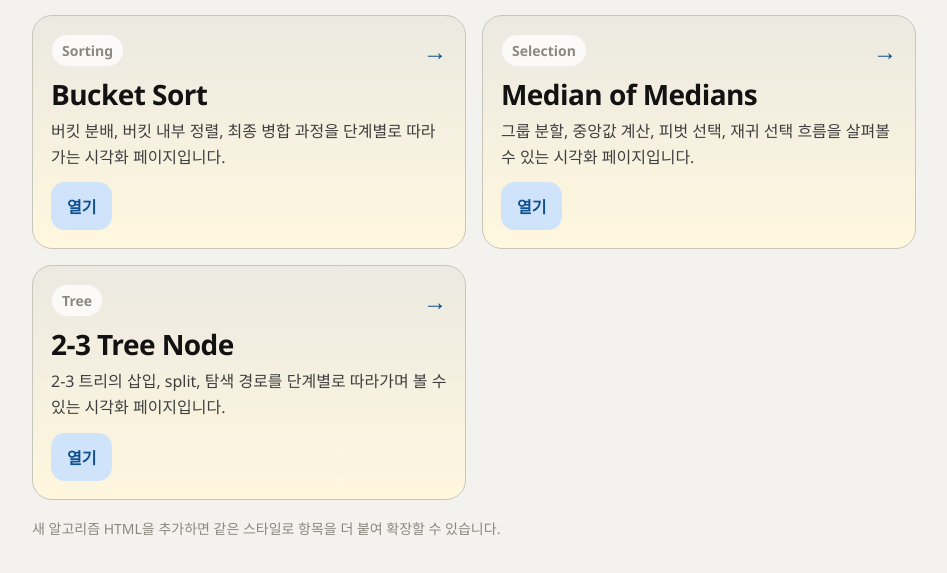
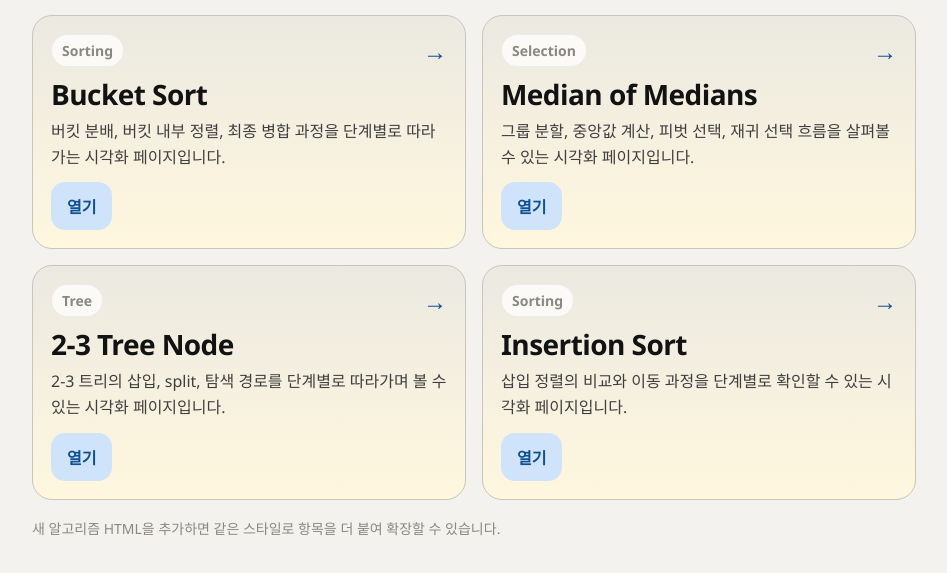
Before and after one commit to hckyeong/hckyeong.github.io, a plain HTML site: page index.html in a window 1280 px wide. Shown: the part 205-778 px from the top of the page, without its empty margins (166-1113 px from the left). Drawn offline with Linux system fonts and the light colour scheme.

Commit message:
Add insertion sort link to index

```diff
--- a/index.html
+++ b/index.html
@@ -242,6 +242,15 @@
         <p class="card-desc">2-3 트리의 삽입, split, 탐색 경로를 단계별로 따라가며 볼 수 있는 시각화 페이지입니다.</p>
         <span class="card-footer">열기</span>
       </a>
+      <a class="card" href="./insertion_sort_visualizer.html">
+        <div class="card-top">
+          <span class="card-tag">Sorting</span>
+          <span class="card-arrow">→</span>
+        </div>
+        <h2 class="card-title">Insertion Sort</h2>
+        <p class="card-desc">삽입 정렬의 비교와 이동 과정을 단계별로 확인할 수 있는 시각화 페이지입니다.</p>
+        <span class="card-footer">열기</span>
+      </a>
     </section>
 
     <p class="footnote">새 알고리즘 HTML을 추가하면 같은 스타일로 항목을 더 붙여 확장할 수 있습니다.</p>
```
